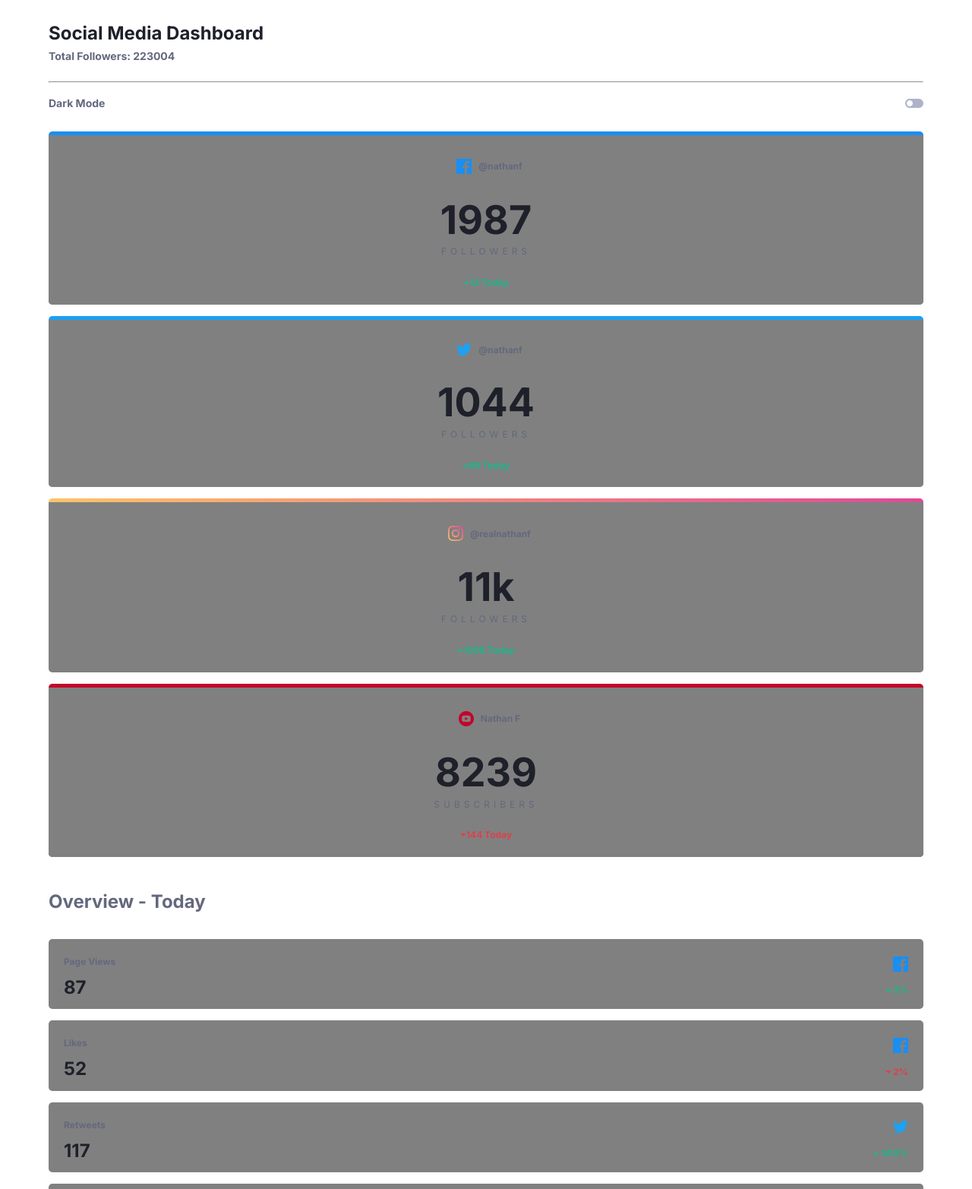
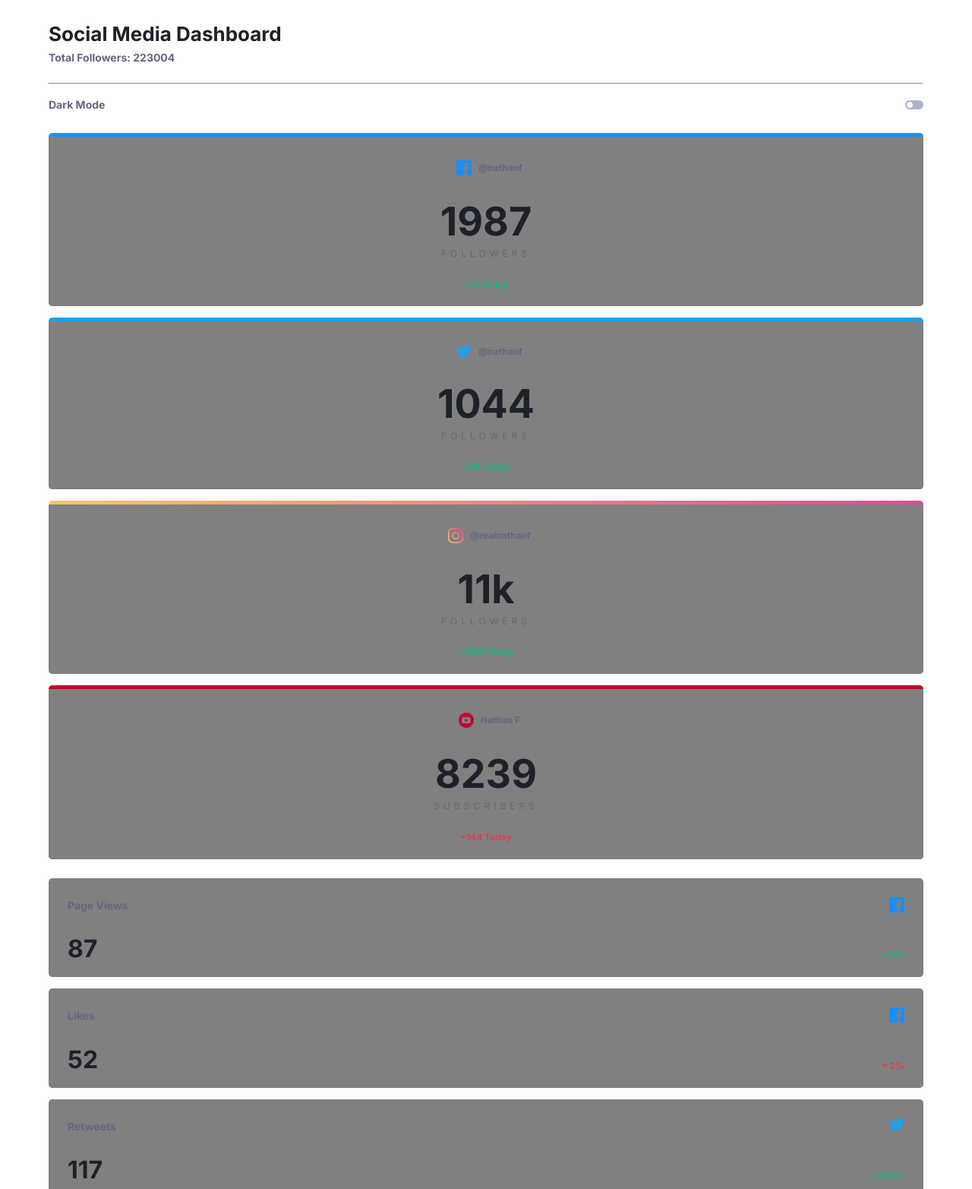
Before and after one commit to stuartmees/social-media-dashboard, a website built with webpack: page dist/index.html in a window 1280 px wide. Shown: the top 1565 px of the page at 76% size. Built offline with nearby package versions, Linux system fonts and the light colour scheme.

Commit message:
before changing semantics of html

```diff
--- a/src/index.js
+++ b/src/index.js
@@ -57,6 +57,8 @@ const main = document.getElementsByTagName("main")[0];
 const followersList = getList(followersArray, 'followers');
 const totalFollowers = userData.totalFollowers;
 
+// const overviewSection = document.createElement('section')
+// `<h2>Overview - Today</h2>`
 
 const overviewList = getList(overviewArray, 'overview');
 
--- a/src/js/components/list.js
+++ b/src/js/components/list.js
@@ -18,7 +18,6 @@ export function getList(dataArray, listType) {
     };
 
     if (listType === 'overview') {
-        listInnerHTML +=`<h2>Overview - Today</h2>`
         dataArray.forEach(item => {
             const itemHTML = getOverviewItem(item);
             listInnerHTML += itemHTML;
--- a/src/js/components/overviewItem.js
+++ b/src/js/components/overviewItem.js
@@ -12,7 +12,9 @@ export const getOverviewItem = (item) => {
                 <div class="item__platform">
                     <img src="/assets/images/icon-${item.platform}.svg"></span>
                 </div>
-                <div class="item__count">${count}</div>
+                <div class="item__count">
+                    <div>${count}</div>
+                </div>
                 <div class="item__change change--${delta}">
                     <div>
                         <img src="/assets/images/icon-${delta}.svg"></img>${change}%
--- a/src/styles/base/_settings.scss
+++ b/src/styles/base/_settings.scss
@@ -21,7 +21,8 @@ $toggle-grad-color: linear-gradient(to right, hsl(210, 78%, 56%),hsl(146, 68%, 5
 
 // font sizes
 $header-small-size: 14px;
-$header-large-size: 24px;
+$header-large-size: 26px;
+$header-largest-size: 32px;
 
 $text-main-size: 12px;
 $text-largest-size: 52px;
--- a/src/styles/components/_item.scss
+++ b/src/styles/components/_item.scss
@@ -78,11 +78,11 @@
         display: grid;
         grid-template-columns: auto auto;
         grid-template-rows: 50% 50%;
-        grid-row-gap: 5px;
+        grid-row-gap: 10px;
         justify-content: space-between;
 
         background-color: grey;
-        padding: 20px;
+        padding: 25px 25px 25px 25px;
 
         div {
             display: flex;
@@ -90,21 +90,21 @@
 
         .item__description {
             h2 {
-                font-size: $text-main-size;
+                font-size: $header-small-size;
                 margin-top: 3px;
-                margin-bottom: 3px;
             }
         }
 
         .item__count {
-            font-size: $header-large-size;
+            font-size: $header-largest-size;
             color: $text-emphasis-color;
-            align-items: flex-end;
+            align-items: center;
+            padding-bottom: 3px;
         }
 
         .item__change {
             align-items: flex-end;
-            padding-bottom: 3px;
+            padding-bottom: 7px;
             div {
                 display: flex;
                 flex-direction: row;
@@ -117,7 +117,7 @@
         }
 
         .item__platform {
-            align-items: center;
+            align-items: flex-start;
             justify-content: flex-end;
         }
     }
```
